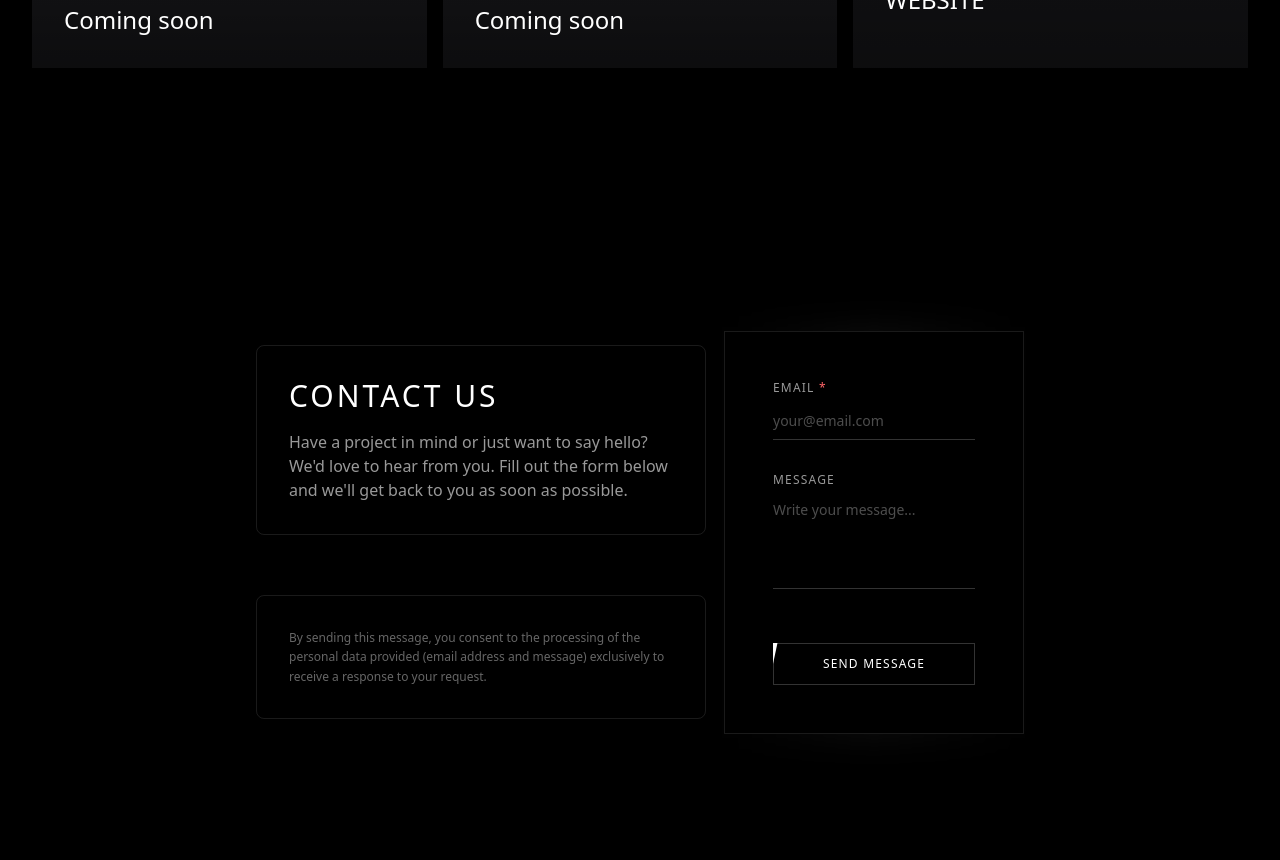
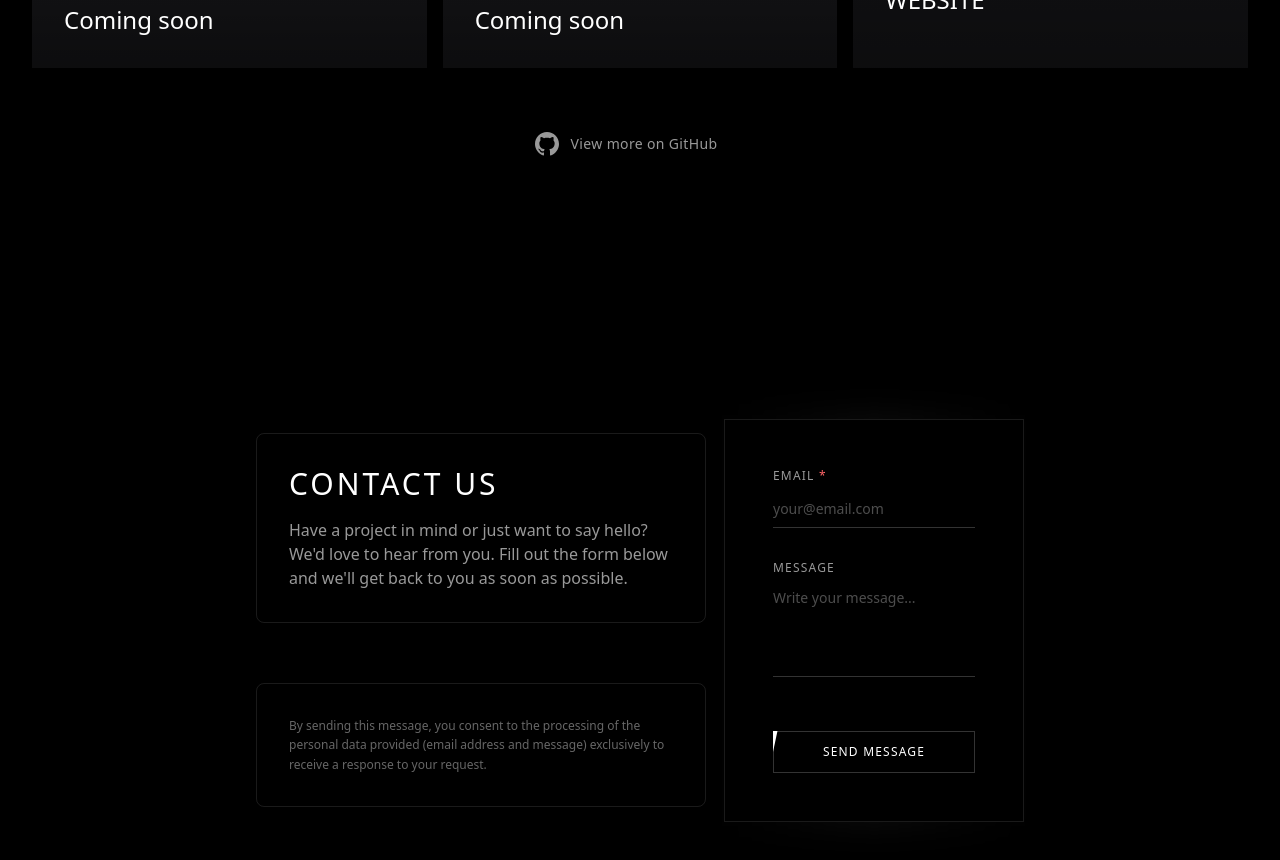
Before and after one commit to itsminni/itsminni.github.io, a React (Vite) app: page / in a window 1280 px wide. Shown: the part 1800-2660 px from the top of the page. Built offline with nearby package versions, Linux system fonts and the light colour scheme; grey boxes are pictures that could not be loaded.

Commit message:
Added view more on GitHub link under projects

```diff
--- a/src/components/sections/Projects.tsx
+++ b/src/components/sections/Projects.tsx
@@ -112,6 +112,29 @@
                         </motion.div>
                     ))}
                 </div>
+
+                {/* GitHub Link */}
+                <motion.div
+                    initial={{ opacity: 0, y: 20 }}
+                    animate={{ opacity: 1, y: 0 }}
+                    transition={{ duration: 0.6, delay: 0.4 }}
+                    className="flex justify-center mt-16"
+                >
+                    <a
+                        href="https://github.com/vallinx"
+                        target="_blank"
+                        rel="noopener noreferrer"
+                        className="group flex items-center gap-3 text-white/60 hover:text-white transition-colors duration-300"
+                    >
+                        <svg className="w-6 h-6" fill="currentColor" viewBox="0 0 24 24">
+                            <path d="M12 0c-6.626 0-12 5.373-12 12 0 5.302 3.438 9.8 8.207 11.387.599.111.793-.261.793-.577v-2.234c-3.338.726-4.033-1.416-4.033-1.416-.546-1.387-1.333-1.756-1.333-1.756-1.089-.745.083-.729.083-.729 1.205.084 1.839 1.237 1.839 1.237 1.07 1.834 2.807 1.304 3.492.997.107-.775.418-1.305.762-1.604-2.665-.305-5.467-1.334-5.467-5.931 0-1.311.469-2.381 1.236-3.221-.124-.303-.535-1.524.117-3.176 0 0 1.008-.322 3.301 1.23.957-.266 1.983-.399 3.003-.404 1.02.005 2.047.138 3.006.404 2.291-1.552 3.297-1.23 3.297-1.23.653 1.653.242 2.874.118 3.176.77.84 1.235 1.911 1.235 3.221 0 4.609-2.807 5.624-5.479 5.921.43.372.823 1.102.823 2.222v3.293c0 .319.192.694.801.576 4.765-1.589 8.199-6.086 8.199-11.386 0-6.627-5.373-12-12-12z"/>
+                        </svg>
+                        <span className="text-sm font-light tracking-wide">View more on GitHub</span>
+                        <svg className="w-4 h-4 opacity-0 group-hover:opacity-100 transform translate-x-0 group-hover:translate-x-1 transition-all duration-300" fill="none" stroke="currentColor" viewBox="0 0 24 24">
+                            <path strokeLinecap="round" strokeLinejoin="round" strokeWidth={1} d="M9 5l7 7-7 7" />
+                        </svg>
+                    </a>
+                </motion.div>
             </div>
         </div>
     );
```
